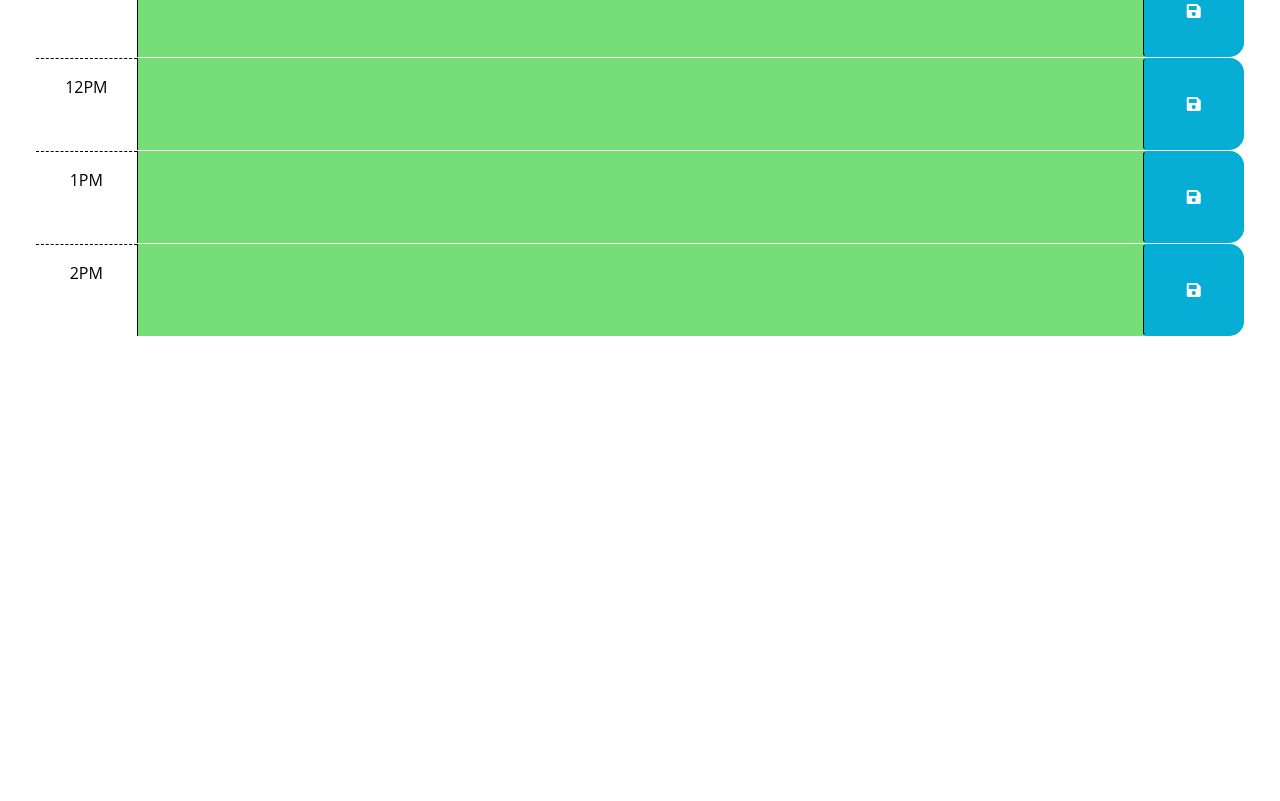
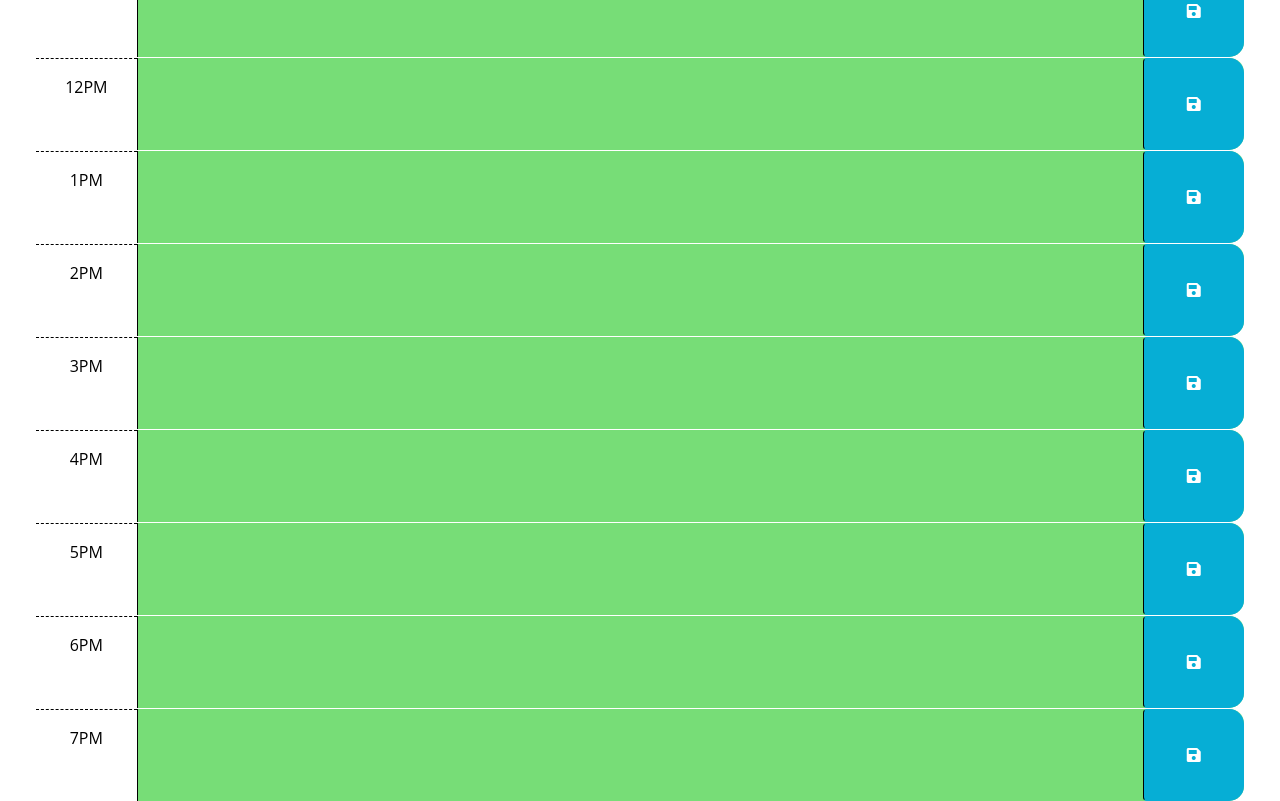
Before and after one commit to LuisMtz-0/ShrimpTime, a plain HTML site: page index.html in a window 1280 px wide. Shown: the part 705-1506 px from the top of the page. Before the commit the page ends 1041 px from the top, so only its background shows below. Drawn offline with nearby package versions, Linux system fonts and the light colour scheme; files that its build step writes are made by us from their sources.

Commit message:
second reload test

```diff
--- a/index.html
+++ b/index.html
@@ -20,7 +20,7 @@
       href="https://fonts.googleapis.com/css2?family=Fira+Sans:wght@400;700&display=swap"
       rel="stylesheet"
     />
-    <link rel="stylesheet" href="style.css" />
+    <link rel="stylesheet" href="./Develop/style.css" />
     <title>Work Day Scheduler</title>
   </head>
 
@@ -107,6 +107,46 @@
         <i class="fas fa-save" aria-hidden="true"></i>
       </button>
     </div>
+
+    <div id="hour-15" class="row time-block " num="15">
+      <div class="col-2 col-md-1 hour text-center py-3">3PM</div>
+      <textarea class="col-8 col-md-10 description" rows="3" readonly> </textarea>
+      <button id="hour-9" class="btn saveBtn col-2 col-md-1" aria-label="save">
+        <i class="fas fa-save" aria-hidden="true"></i>
+      </button>
+    </div>
+
+    <div id="hour-16" class="row time-block " num="16">
+      <div class="col-2 col-md-1 hour text-center py-3">4PM</div>
+      <textarea class="col-8 col-md-10 description" rows="3" readonly> </textarea>
+      <button id="hour-9" class="btn saveBtn col-2 col-md-1" aria-label="save">
+        <i class="fas fa-save" aria-hidden="true"></i>
+      </button>
+    </div>
+
+    <div id="hour-17" class="row time-block " num="17">
+      <div class="col-2 col-md-1 hour text-center py-3">5PM</div>
+      <textarea class="col-8 col-md-10 description" rows="3" readonly> </textarea>
+      <button id="hour-9" class="btn saveBtn col-2 col-md-1" aria-label="save">
+        <i class="fas fa-save" aria-hidden="true"></i>
+      </button>
+    </div>
+
+    <div id="hour-18" class="row time-block " num="18">
+      <div class="col-2 col-md-1 hour text-center py-3">6PM</div>
+      <textarea class="col-8 col-md-10 description" rows="3" readonly> </textarea>
+      <button id="hour-9" class="btn saveBtn col-2 col-md-1" aria-label="save">
+        <i class="fas fa-save" aria-hidden="true"></i>
+      </button>
+    </div>
+
+    <div id="hour-19" class="row time-block " num="19">
+      <div class="col-2 col-md-1 hour text-center py-3">7PM</div>
+      <textarea class="col-8 col-md-10 description" rows="3" readonly> </textarea>
+      <button id="hour-9" class="btn saveBtn col-2 col-md-1" aria-label="save">
+        <i class="fas fa-save" aria-hidden="true"></i>
+      </button>
+    </div>
     </div>
 
 
```
